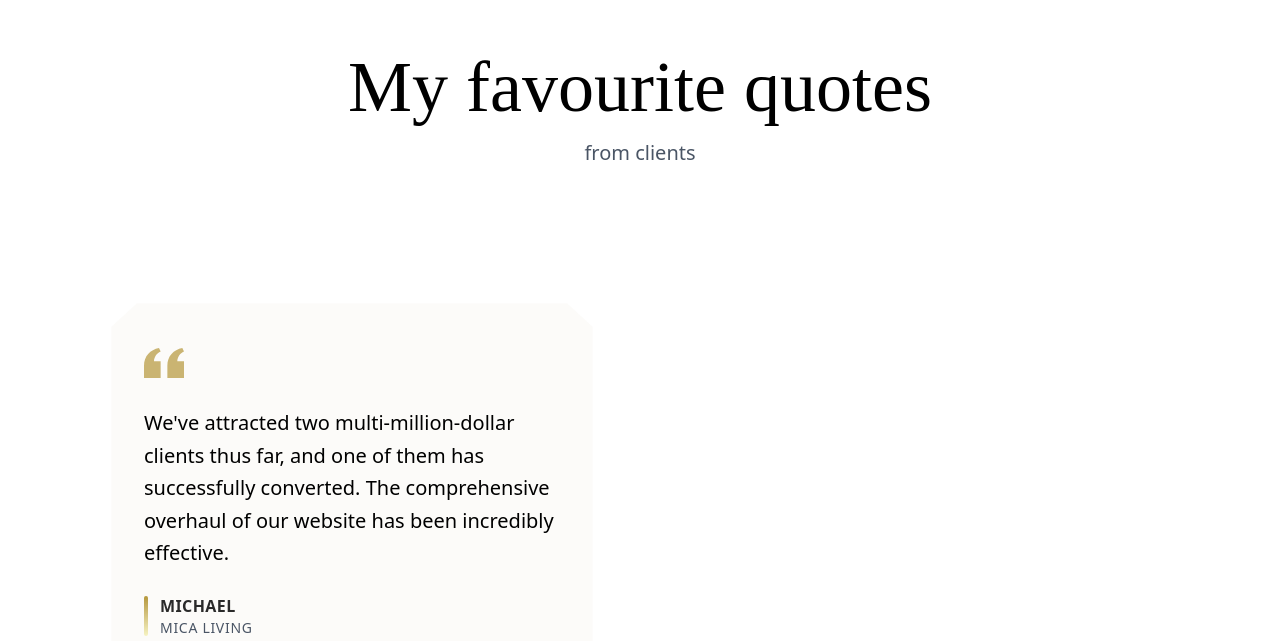
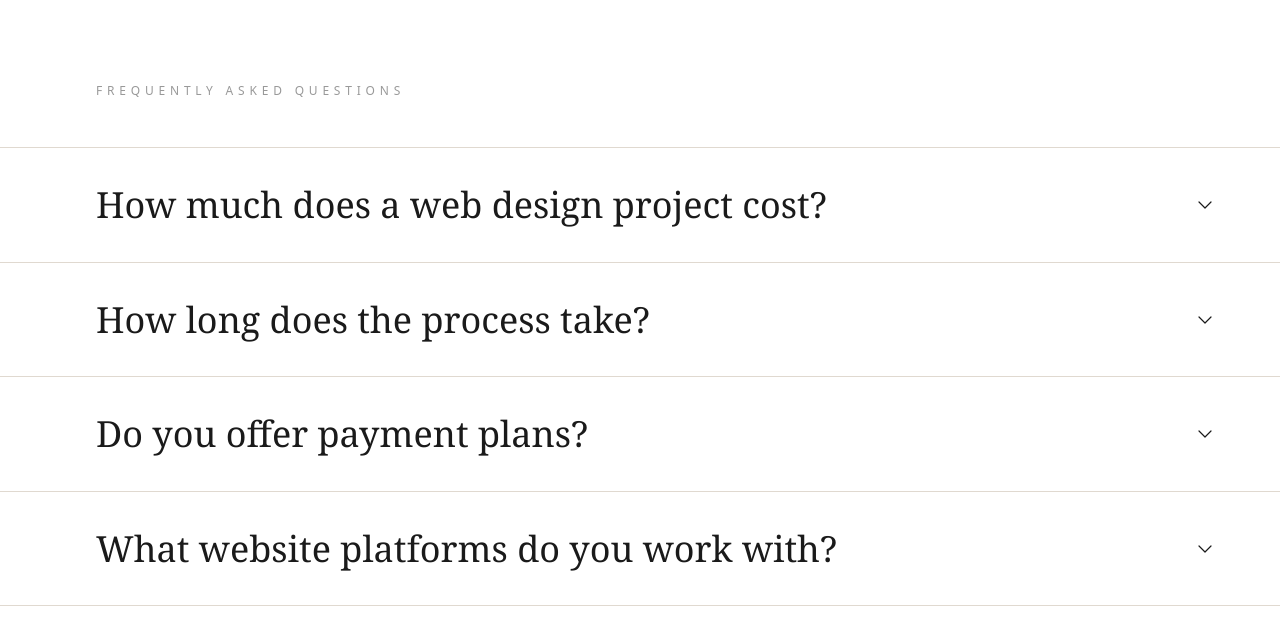
Before and after one commit to hasnainDevX/Newportfolio, a React (Vite) app: page /packages in a window 1280 px wide. Shown: the part 4199-4840 px from the top of the page. Built offline with nearby package versions, Linux system fonts and the light colour scheme.

Commit message:
added and removed sections

```diff
--- a/src/pages/About.tsx
+++ b/src/pages/About.tsx
@@ -2,7 +2,7 @@ import AboutHero from '@/components/About/AboutHero'
 import MyApproach from '@/components/About/MyApproach'
 import Cta from '@/components/Cta'
 import ExperienceSection from '@/components/ExperienceSection'
-import FAQSection from '@/components/FAQ'
+// import FAQSection from '@/components/FAQ'
 import Footer from '@/components/Footer'
 
 const About = () => {
@@ -11,7 +11,7 @@ const About = () => {
         <AboutHero/>
         <MyApproach/>
         <ExperienceSection/>
-        <FAQSection/>
+        {/* <FAQSection/> */}
         <Cta/>
         <Footer/>
     </div>
--- a/src/pages/Packages.tsx
+++ b/src/pages/Packages.tsx
@@ -6,6 +6,7 @@ import MarqueeShowcase from '@/components/TextMarquee'
 import OurProcess from '@/components/OurProcess'
 import Cta from '@/components/Cta'
 import Footer from '@/components/Footer'
+import FAQSection from '@/components/FAQ'
 
 const Packages = () => {
   return (
@@ -13,7 +14,8 @@ const Packages = () => {
         <PackagesHero/>
         <PackagesAbout/>
         <PackagesSection/>
-        <TestimonialsSection/>
+        {/* <TestimonialsSection/> */}
+        <FAQSection/>
         <MarqueeShowcase data={["DEVELOPMENT  MADE  SIMPLE / ✦ /  DESIGN  &  DEVELOPMENT"]} speed={20}/>
         <OurProcess/>
         <Cta/>
```
